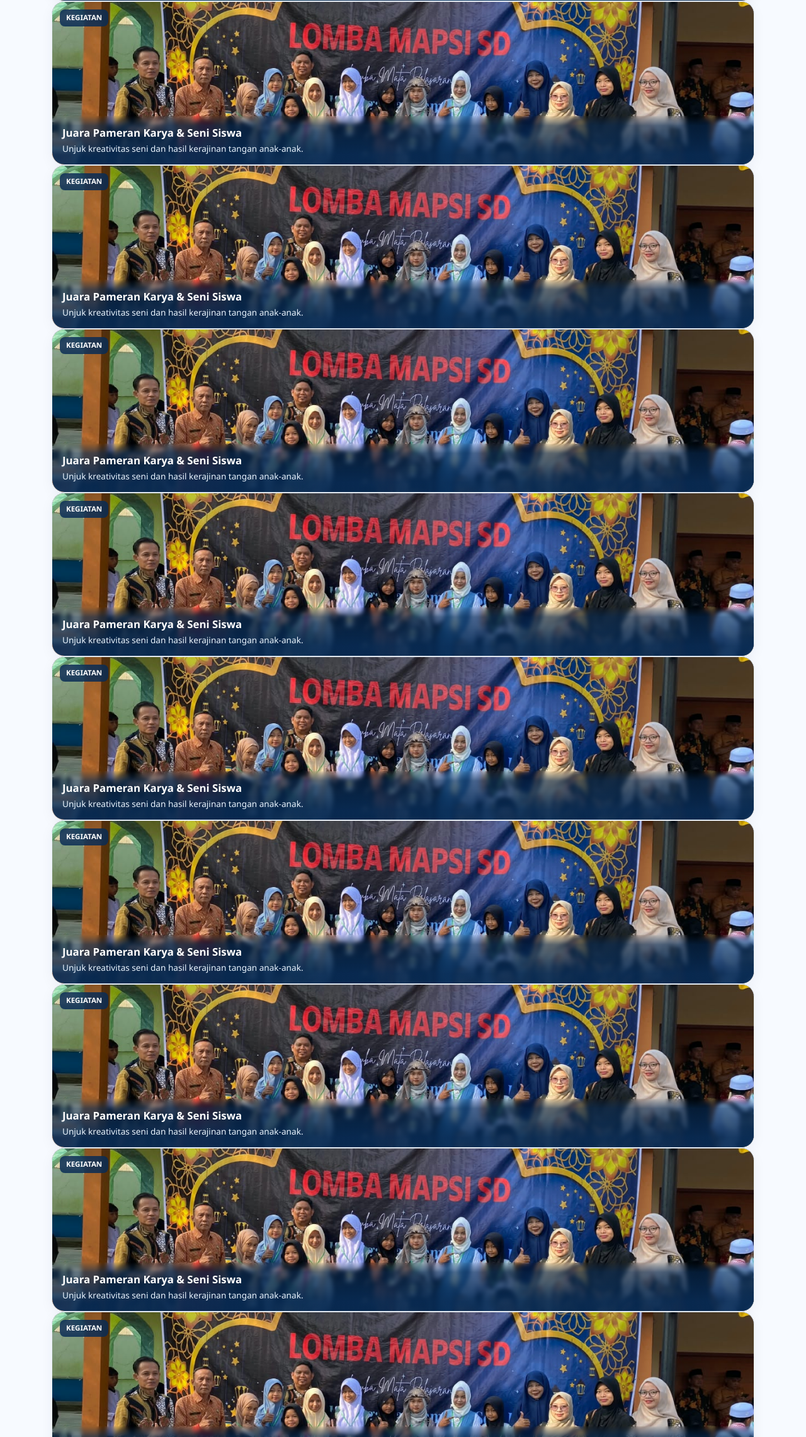
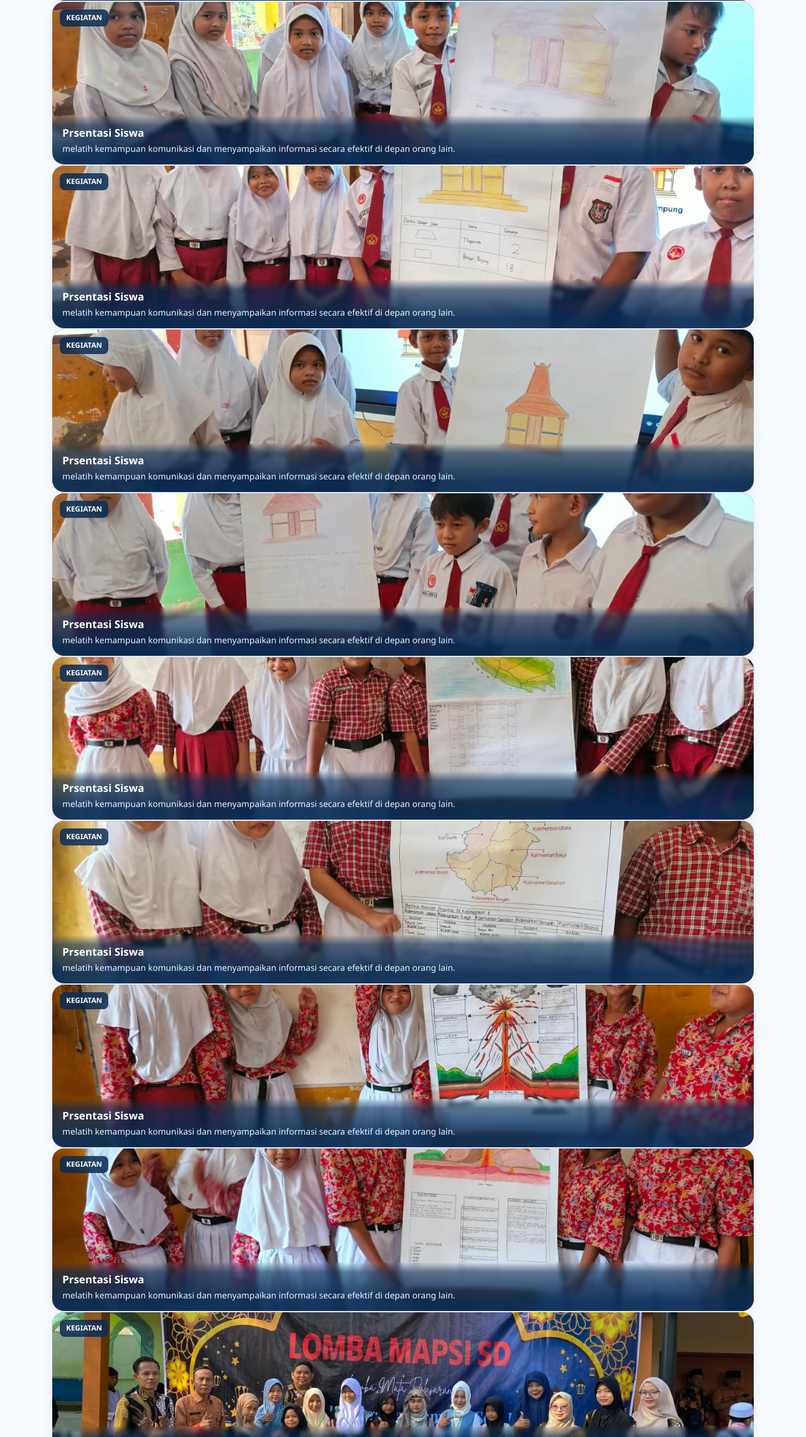
Before and after one commit to nawangsari1125/nawangsari1125.github.io, a plain HTML site: page galeri/index.html in a window 1280 px wide. Shown: the part 2684-4965 px from the top of the page at 63% size. Drawn offline with Linux system fonts and the light colour scheme.

Commit message:
Update index.html

```diff
--- a/galeri/index.html
+++ b/galeri/index.html
@@ -277,105 +277,105 @@
 </article>
 
       <!-- FOTO KEGIATAN 1 -->
-      <article class="gallery-card" data-kat="kegiatan" onclick="zoomFoto('../pameran.jpeg', 'Juara MAPSI / Pameran Karya', 'Prestasi perwakilan siswa dalam ajang kreativitas dan seni.')">
+      <article class="gallery-card" data-kat="kegiatan" onclick="zoomFoto('../kegiatan9.jpeg', 'Kegiatan belajar siswa', 'Aktivitas Kelompok & Diskusi Terbimbing.')">
   <div class="gallery-img-box">
     <span class="badge-tag">KEGIATAN</span>
-    <img src="../pameran.jpeg" alt="Pameran Karya Siswa">
+    <img src="../kegiatan9.jpeg" alt="Dokumentasi Kegiatan Belajar Siswa">
   </div>
   <!-- Teks langsung tampil rapi dengan background gelap semi-transparan di bawah foto -->
   <div class="gallery-body">
-    <h3>Juara Pameran Karya & Seni Siswa</h3>
-    <p>Unjuk kreativitas seni dan hasil kerajinan tangan anak-anak.</p>
+    <h3>Prsentasi Siswa</h3>
+    <p>melatih kemampuan komunikasi dan menyampaikan informasi secara efektif di depan orang lain.</p>
   </div>
 </article>
 
       <!-- FOTO KEGIATAN 2 -->
-      <article class="gallery-card" data-kat="kegiatan" onclick="zoomFoto('../pameran.jpeg', 'Juara MAPSI / Pameran Karya', 'Prestasi perwakilan siswa dalam ajang kreativitas dan seni.')">
+      <article class="gallery-card" data-kat="kegiatan" onclick="zoomFoto('../kegiatan10.jpeg', 'Kegiatan belajar siswa', 'Aktivitas Kelompok & Diskusi Terbimbing.')">
   <div class="gallery-img-box">
     <span class="badge-tag">KEGIATAN</span>
-    <img src="../pameran.jpeg" alt="Pameran Karya Siswa">
+    <img src="../kegiatan10.jpeg" alt="Dokumentasi Kegiatan Belajar Siswa">
   </div>
   <!-- Teks langsung tampil rapi dengan background gelap semi-transparan di bawah foto -->
   <div class="gallery-body">
-    <h3>Juara Pameran Karya & Seni Siswa</h3>
-    <p>Unjuk kreativitas seni dan hasil kerajinan tangan anak-anak.</p>
+    <h3>Prsentasi Siswa</h3>
+    <p>melatih kemampuan komunikasi dan menyampaikan informasi secara efektif di depan orang lain.</p>
   </div>
 </article>
 
       <!-- FOTO KEGIATAN 3 -->
-      <article class="gallery-card" data-kat="kegiatan" onclick="zoomFoto('../pameran.jpeg', 'Juara MAPSI / Pameran Karya', 'Prestasi perwakilan siswa dalam ajang kreativitas dan seni.')">
+      <article class="gallery-card" data-kat="kegiatan" onclick="zoomFoto('../kegiatan11.jpeg', 'Kegiatan belajar siswa', 'Aktivitas Kelompok & Diskusi Terbimbing.')">
   <div class="gallery-img-box">
     <span class="badge-tag">KEGIATAN</span>
-    <img src="../pameran.jpeg" alt="Pameran Karya Siswa">
+    <img src="../kegiatan11.jpeg" alt="Dokumentasi Kegiatan Belajar Siswa">
   </div>
   <!-- Teks langsung tampil rapi dengan background gelap semi-transparan di bawah foto -->
   <div class="gallery-body">
-    <h3>Juara Pameran Karya & Seni Siswa</h3>
-    <p>Unjuk kreativitas seni dan hasil kerajinan tangan anak-anak.</p>
+    <h3>Prsentasi Siswa</h3>
+    <p>melatih kemampuan komunikasi dan menyampaikan informasi secara efektif di depan orang lain.</p>
   </div>
 </article>
 
       <!-- FOTO KEGIATAN 4 -->
-      <article class="gallery-card" data-kat="kegiatan" onclick="zoomFoto('../pameran.jpeg', 'Juara MAPSI / Pameran Karya', 'Prestasi perwakilan siswa dalam ajang kreativitas dan seni.')">
+      <article class="gallery-card" data-kat="kegiatan" onclick="zoomFoto('../kegiatan12.jpeg', 'Kegiatan belajar siswa', 'Aktivitas Kelompok & Diskusi Terbimbing.')">
   <div class="gallery-img-box">
     <span class="badge-tag">KEGIATAN</span>
-    <img src="../pameran.jpeg" alt="Pameran Karya Siswa">
+    <img src="../kegiatan12.jpeg" alt="Dokumentasi Kegiatan Belajar Siswa">
   </div>
   <!-- Teks langsung tampil rapi dengan background gelap semi-transparan di bawah foto -->
   <div class="gallery-body">
-    <h3>Juara Pameran Karya & Seni Siswa</h3>
-    <p>Unjuk kreativitas seni dan hasil kerajinan tangan anak-anak.</p>
+    <h3>Prsentasi Siswa</h3>
+    <p>melatih kemampuan komunikasi dan menyampaikan informasi secara efektif di depan orang lain.</p>
   </div>
 </article>
 
       <!-- FOTO KEGIATAN 5 -->
-      <article class="gallery-card" data-kat="kegiatan" onclick="zoomFoto('../pameran.jpeg', 'Juara MAPSI / Pameran Karya', 'Prestasi perwakilan siswa dalam ajang kreativitas dan seni.')">
+      <article class="gallery-card" data-kat="kegiatan" onclick="zoomFoto('../kegiatan13.jpeg', 'Kegiatan belajar siswa', 'Aktivitas Kelompok & Diskusi Terbimbing.')">
   <div class="gallery-img-box">
     <span class="badge-tag">KEGIATAN</span>
-    <img src="../pameran.jpeg" alt="Pameran Karya Siswa">
+    <img src="../kegiatan13.jpeg" alt="Dokumentasi Kegiatan Belajar Siswa">
   </div>
   <!-- Teks langsung tampil rapi dengan background gelap semi-transparan di bawah foto -->
   <div class="gallery-body">
-    <h3>Juara Pameran Karya & Seni Siswa</h3>
-    <p>Unjuk kreativitas seni dan hasil kerajinan tangan anak-anak.</p>
+    <h3>Prsentasi Siswa</h3>
+    <p>melatih kemampuan komunikasi dan menyampaikan informasi secara efektif di depan orang lain.</p>
   </div>
 </article>
       <!-- FOTO KEGIATAN 6 -->
-      <article class="gallery-card" data-kat="kegiatan" onclick="zoomFoto('../pameran.jpeg', 'Juara MAPSI / Pameran Karya', 'Prestasi perwakilan siswa dalam ajang kreativitas dan seni.')">
+      <article class="gallery-card" data-kat="kegiatan" onclick="zoomFoto('../kegiatan14.jpeg', 'Kegiatan belajar siswa', 'Aktivitas Kelompok & Diskusi Terbimbing.')">
   <div class="gallery-img-box">
     <span class="badge-tag">KEGIATAN</span>
-    <img src="../pameran.jpeg" alt="Pameran Karya Siswa">
+    <img src="../kegiatan14.jpeg" alt="Dokumentasi Kegiatan Belajar Siswa">
   </div>
   <!-- Teks langsung tampil rapi dengan background gelap semi-transparan di bawah foto -->
   <div class="gallery-body">
-    <h3>Juara Pameran Karya & Seni Siswa</h3>
-    <p>Unjuk kreativitas seni dan hasil kerajinan tangan anak-anak.</p>
+    <h3>Prsentasi Siswa</h3>
+    <p>melatih kemampuan komunikasi dan menyampaikan informasi secara efektif di depan orang lain.</p>
   </div>
 </article>
 
       <!-- FOTO KEGIATAN 7 -->
-      <article class="gallery-card" data-kat="kegiatan" onclick="zoomFoto('../pameran.jpeg', 'Juara MAPSI / Pameran Karya', 'Prestasi perwakilan siswa dalam ajang kreativitas dan seni.')">
+      <article class="gallery-card" data-kat="kegiatan" onclick="zoomFoto('../kegiatan16.jpeg', 'Kegiatan belajar siswa', 'Aktivitas Kelompok & Diskusi Terbimbing.')">
   <div class="gallery-img-box">
     <span class="badge-tag">KEGIATAN</span>
-    <img src="../pameran.jpeg" alt="Pameran Karya Siswa">
+    <img src="../kegiatan16.jpeg" alt="Dokumentasi Kegiatan Belajar Siswa">
   </div>
   <!-- Teks langsung tampil rapi dengan background gelap semi-transparan di bawah foto -->
   <div class="gallery-body">
-    <h3>Juara Pameran Karya & Seni Siswa</h3>
-    <p>Unjuk kreativitas seni dan hasil kerajinan tangan anak-anak.</p>
+    <h3>Prsentasi Siswa</h3>
+    <p>melatih kemampuan komunikasi dan menyampaikan informasi secara efektif di depan orang lain.</p>
   </div>
 </article>
 
       <!-- FOTO KEGIATAN 8 -->
-      <article class="gallery-card" data-kat="kegiatan" onclick="zoomFoto('../pameran.jpeg', 'Juara MAPSI / Pameran Karya', 'Prestasi perwakilan siswa dalam ajang kreativitas dan seni.')">
+      <article class="gallery-card" data-kat="kegiatan" onclick="zoomFoto('../kegiatan17.jpeg', 'Kegiatan belajar siswa', 'Aktivitas Kelompok & Diskusi Terbimbing.')">
   <div class="gallery-img-box">
     <span class="badge-tag">KEGIATAN</span>
-    <img src="../pameran.jpeg" alt="Pameran Karya Siswa">
+    <img src="../kegiatan17.jpeg" alt="Dokumentasi Kegiatan Belajar Siswa">
   </div>
   <!-- Teks langsung tampil rapi dengan background gelap semi-transparan di bawah foto -->
   <div class="gallery-body">
-    <h3>Juara Pameran Karya & Seni Siswa</h3>
-    <p>Unjuk kreativitas seni dan hasil kerajinan tangan anak-anak.</p>
+    <h3>Prsentasi Siswa</h3>
+    <p>melatih kemampuan komunikasi dan menyampaikan informasi secara efektif di depan orang lain.</p>
   </div>
 </article>
 
```
